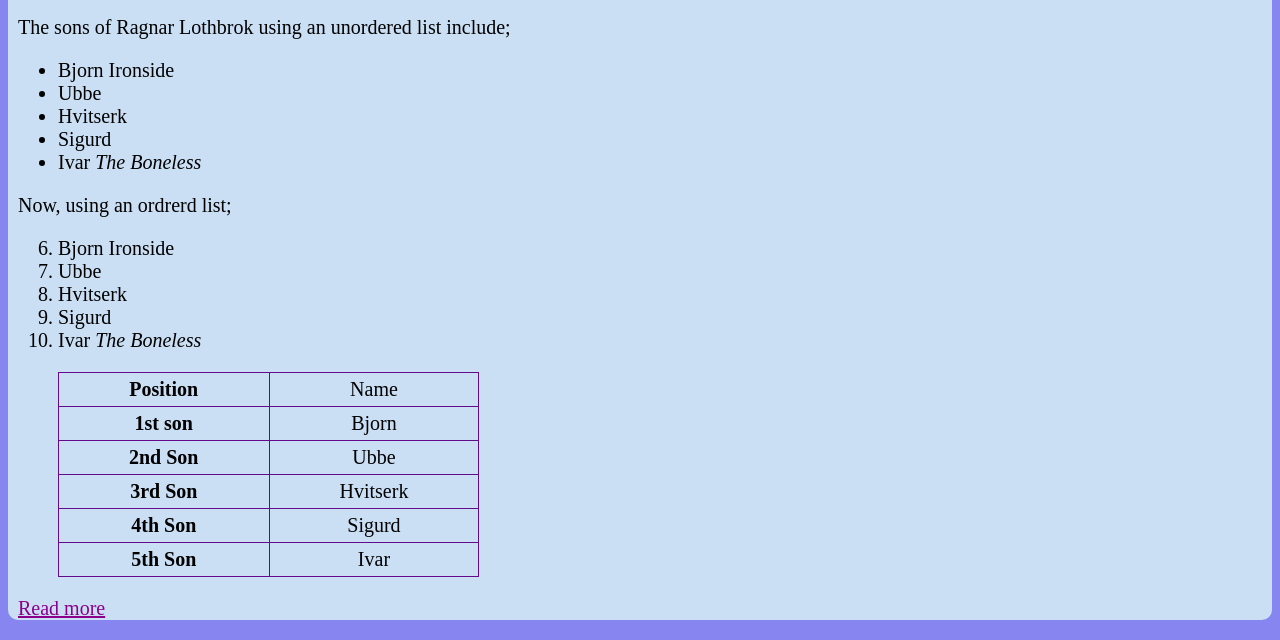
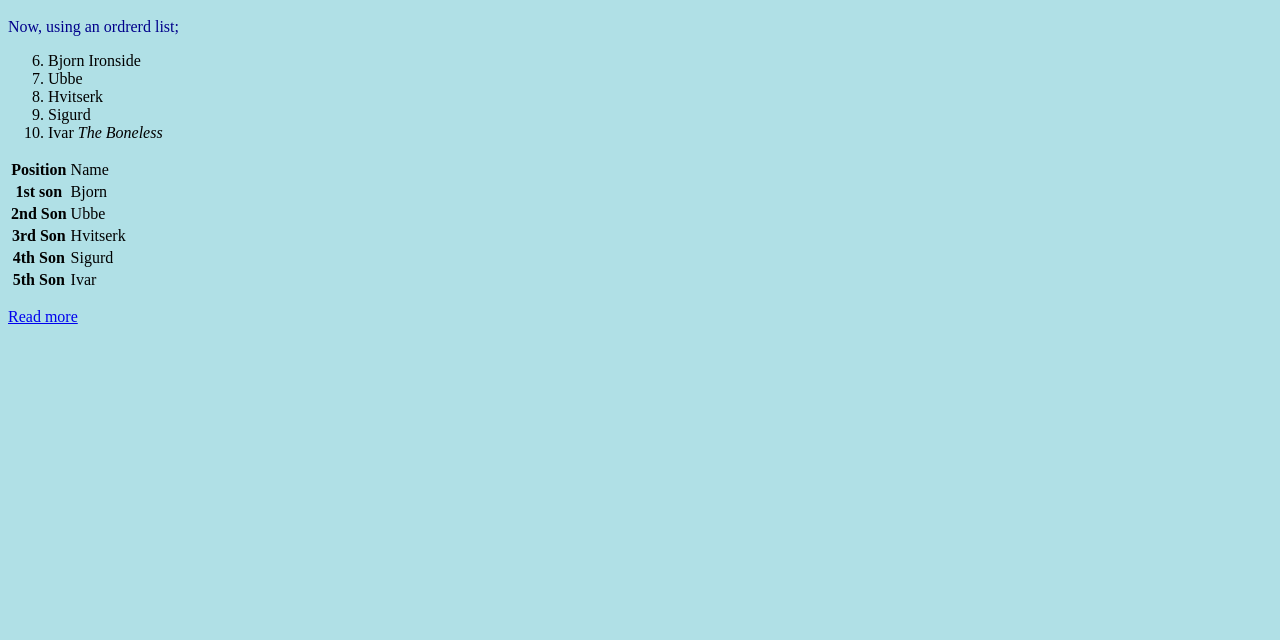
Before and after one commit to Anthonia-alexis/form, a PHP site: page /vikings.html in a window 1280 px wide. Shown: the part 1130-1770 px from the top of the page. After the commit the page ends 1454 px from the top, so only its background shows below. Run offline with PHP 8.4, Linux system fonts and the light colour scheme.

Commit message:
Add files via upload
I just learnt some css and I've added a css file to the registration form in my repository.

```diff
--- a/style.css
+++ b/style.css
@@ -1,60 +1,11 @@
-.theheading {
-    background-color: #004282;
-    text-align: center;
-    color: #fffafa;
-    font-family: "Times New Roman", serif;
-    font-size: 55px;
-    border-radius: 15px;
-    margin-top: 15px;
-    margin-left: 10px;
-    margin-right: 10px;
-    margin-bottom: -10px;
-    padding: 2px;
-    border: 4px solid #c6d8eb;
-
+body {
+    background-color: powderblue;
 }
 
-#container {
-    background-color: #cadff4;
-    font-size: 20px;
-    padding-left: 10px;
-    padding-right: 10px;
-    border-radius: 10px;
-    padding-top: 0.03px;
+h1 {
+    color: black;
 }
 
-.frame {
-    background-color: rgb(135, 134, 241);
+p {
+    color: darkblue;
 }
-
-.paragraph {
-    font-size: 20px;
-}
-
-.ragnar-picture {
-    text-align: center;
-}
-
-.tabular {}
-
-table,
-th,
-td {
-    border: 4px solid rgb(100, 10, 141);
-    border-collapse: collapse;
-    padding: 5px 70px;
-    border-width: 1px;
-}
-
-.table {
-    text-align: center;
-    margin-left: 40px
-}
-
-a {
-    color: darkmagenta;
-}
-
-a:hover {
-    color: peru
-}
```
